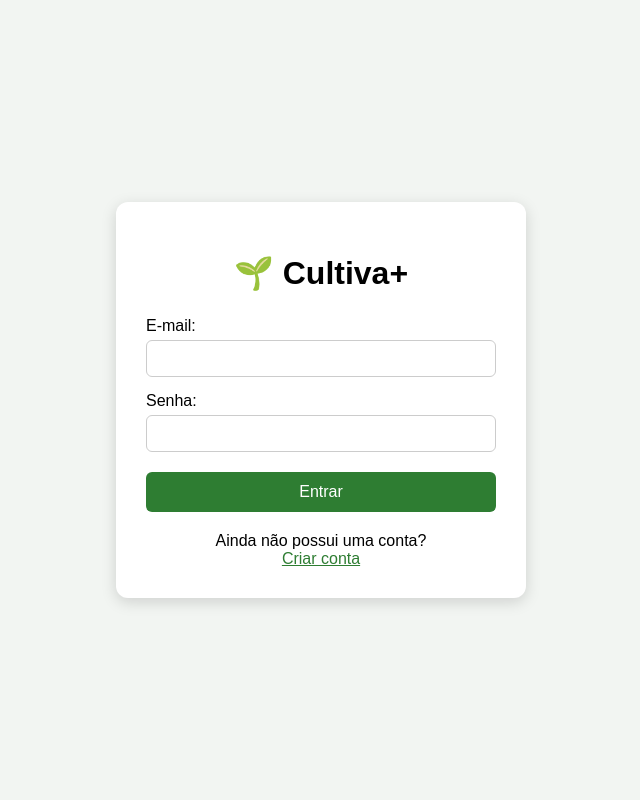
After one commit to LauradeSouza-2404/projeto-contro.estoque, a Flask app: page /login in a window 1280 px wide. The commit adds this page. Shown: the whole page, without its empty margins (319-959 px from the left). Run offline with Flask 3, Linux system fonts and the light colour scheme.

Commit message:
Atualiza projeto e interface do sistema

```diff
--- a/app.py
+++ b/app.py
@@ -1,16 +1,27 @@
-from flask import Flask, render_template, request, redirect, url_for, flash
+from flask import Flask, render_template, request, redirect, url_for, flash, session
 import sqlite3
 from datetime import datetime, timedelta
+from werkzeug.security import generate_password_hash, check_password_hash
 
 app = Flask(__name__)
 app.secret_key = "cultiva-chave-secreta"
 
 DATABASE = "banco.db"
 
-
 # ============================================================
 # BANCO DE DADOS
 # ============================================================
+
+@app.before_request
+def proteger_paginas():
+    paginas_publicas = ["login", "cadastro", "static"]
+
+    if request.endpoint not in paginas_publicas:
+        if "usuario_id" not in session:
+            return redirect(url_for("login"))
+
+def usuario_logado():
+    return "usuario_id" in session
 
 def conectar_banco():
     conexao = sqlite3.connect(DATABASE)
@@ -21,6 +32,16 @@ def conectar_banco():
 def inicializar_banco():
     conexao = conectar_banco()
     cursor = conexao.cursor()
+
+    #Tabela de Login
+    conexao.execute("""
+    CREATE TABLE IF NOT EXISTS usuarios (
+        id INTEGER PRIMARY KEY AUTOINCREMENT,
+        nome TEXT NOT NULL,
+        email TEXT NOT NULL UNIQUE,
+        senha TEXT NOT NULL
+        )
+    """)
 
     # Tabela de produtos
     cursor.execute("""
@@ -83,6 +104,8 @@ def inicializar_banco():
 
 @app.route("/")
 def index():
+
+
     conexao = conectar_banco()
     cursor = conexao.cursor()
 
@@ -129,6 +152,7 @@ def index():
 
 @app.route("/estoque")
 def estoque():
+
     conexao = conectar_banco()
 
     produtos = conexao.execute("""
@@ -140,7 +164,6 @@ def estoque():
     conexao.close()
 
     return render_template("estoque.html", produtos=produtos)
-
 
 @app.route("/produto/cadastrar", methods=["GET", "POST"])
 def cadastrar_produto():
@@ -308,7 +331,6 @@ def talhoes():
         "talhoes.html",
         talhoes=talhoes_lista
     )
-
 
 @app.route("/talhao/cadastrar", methods=["GET", "POST"])
 def cadastrar_talhao():
@@ -522,6 +544,7 @@ def historico():
 
 @app.route("/listagem")
 def listagem():
+
     conexao = conectar_banco()
 
     produtos = conexao.execute("""
@@ -630,7 +653,6 @@ def editar_produto(produto_id):
         produto=produto
     )
 
-
 @app.route("/produto/excluir/<int:produto_id>", methods=["POST"])
 def excluir_produto(produto_id):
 
@@ -659,6 +681,70 @@ def excluir_produto(produto_id):
 
     return redirect(url_for("estoque"))
 
+
+
+@app.route("/cadastro", methods=["GET", "POST"])
+def cadastro():
+    if request.method == "POST":
+        nome = request.form["nome"]
+        email = request.form["email"]
+        senha = request.form["senha"]
+
+        senha_hash = generate_password_hash(senha)
+
+        conexao = conectar_banco()
+
+        try:
+            conexao.execute("""
+                INSERT INTO usuarios (nome, email, senha)
+                VALUES (?, ?, ?)
+            """, (nome, email, senha_hash))
+
+            conexao.commit()
+            flash("Cadastro realizado com sucesso!", "sucesso")
+            return redirect(url_for("login"))
+
+        except sqlite3.IntegrityError:
+            flash("Este e-mail já está cadastrado.", "erro")
+
+        finally:
+            conexao.close()
+
+    return render_template("cadastro.html")
+
+@app.route("/login", methods=["GET", "POST"])
+def login():
+    if request.method == "POST":
+        email = request.form["email"]
+        senha = request.form["senha"]
+
+        conexao = conectar_banco()
+
+        usuario = conexao.execute("""
+            SELECT *
+            FROM usuarios
+            WHERE email = ?
+        """, (email,)).fetchone()
+
+        conexao.close()
+
+        if usuario and check_password_hash(usuario["senha"], senha):
+            session["usuario_id"] = usuario["id"]
+            session["usuario_nome"] = usuario["nome"]
+
+            flash("Login realizado com sucesso!", "sucesso")
+            return redirect(url_for("index"))
+
+        flash("E-mail ou senha incorretos.", "erro")
+
+    return render_template("login.html")
+
+@app.route("/logout")
+def logout():
+    session.clear()
+    flash("Você saiu da sua conta.", "sucesso")
+    return redirect(url_for("login"))
+
 if __name__ == "__main__":
     inicializar_banco()
     app.run(debug=True)
--- /dev/null
+++ b/templates/login.html
@@ -0,0 +1,111 @@
+<!DOCTYPE html>
+<html lang="pt-br">
+<head>
+    <meta charset="UTF-8">
+    <meta name="viewport" content="width=device-width, initial-scale=1.0">
+    <title>Login - Cultiva+</title>
+
+    <style>
+        body {
+            font-family: Arial, sans-serif;
+            background: #f2f5f2;
+            display: flex;
+            justify-content: center;
+            align-items: center;
+            min-height: 100vh;
+            margin: 0;
+        }
+
+        .login-container {
+            background: white;
+            width: 350px;
+            padding: 30px;
+            border-radius: 12px;
+            box-shadow: 0 4px 15px rgba(0,0,0,0.15);
+        }
+
+        h1 {
+            text-align: center;
+            margin-bottom: 25px;
+        }
+
+        label {
+            display: block;
+            margin-top: 15px;
+            margin-bottom: 5px;
+        }
+
+        input {
+            width: 100%;
+            padding: 10px;
+            box-sizing: border-box;
+            border: 1px solid #ccc;
+            border-radius: 6px;
+        }
+
+        button {
+            width: 100%;
+            padding: 11px;
+            margin-top: 20px;
+            border: none;
+            border-radius: 6px;
+            cursor: pointer;
+            background: #2e7d32;
+            color: white;
+            font-size: 16px;
+        }
+
+        .cadastro {
+            text-align: center;
+            margin-top: 20px;
+        }
+
+        a {
+            color: #2e7d32;
+        }
+
+        .mensagem {
+            text-align: center;
+            margin-bottom: 15px;
+        }
+    </style>
+</head>
+
+<body>
+
+<div class="login-container">
+
+    <h1>🌱 Cultiva+</h1>
+
+    {% with mensagens = get_flashed_messages() %}
+        {% if mensagens %}
+            {% for mensagem in mensagens %}
+                <div class="mensagem">
+                    {{ mensagem }}
+                </div>
+            {% endfor %}
+        {% endif %}
+    {% endwith %}
+
+    <form method="POST">
+
+        <label for="email">E-mail:</label>
+        <input type="email" id="email" name="email" required>
+
+        <label for="senha">Senha:</label>
+        <input type="password" id="senha" name="senha" required>
+
+        <button type="submit">Entrar</button>
+
+    </form>
+
+    <div class="cadastro">
+        Ainda não possui uma conta?
+        <br>
+        <a href="{{ url_for('cadastro') }}">Criar conta</a>
+    </div>
+
+</div>
+
+</body>
+</html>
```
Also changed, not shown: templates/base.html (+14 -0 lines), templates/cadastro.html (added, +99 -0 lines), banco.db.
